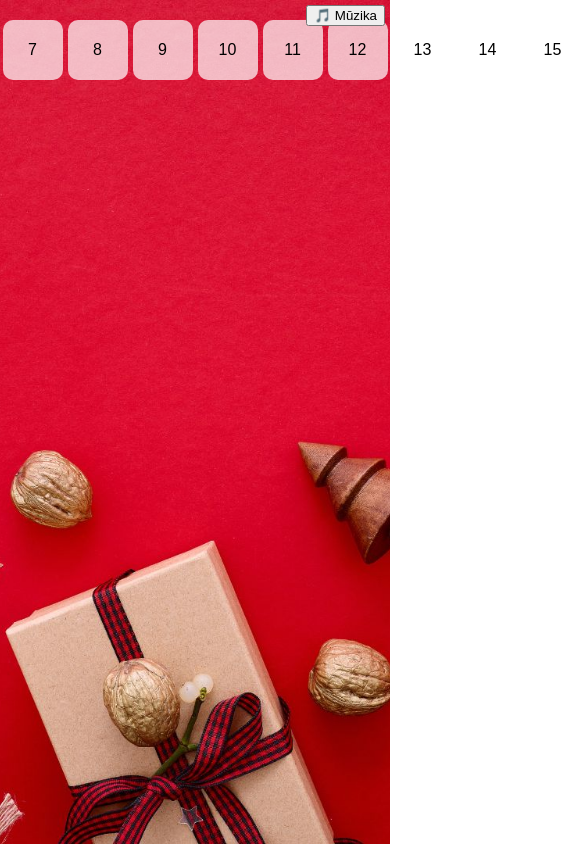
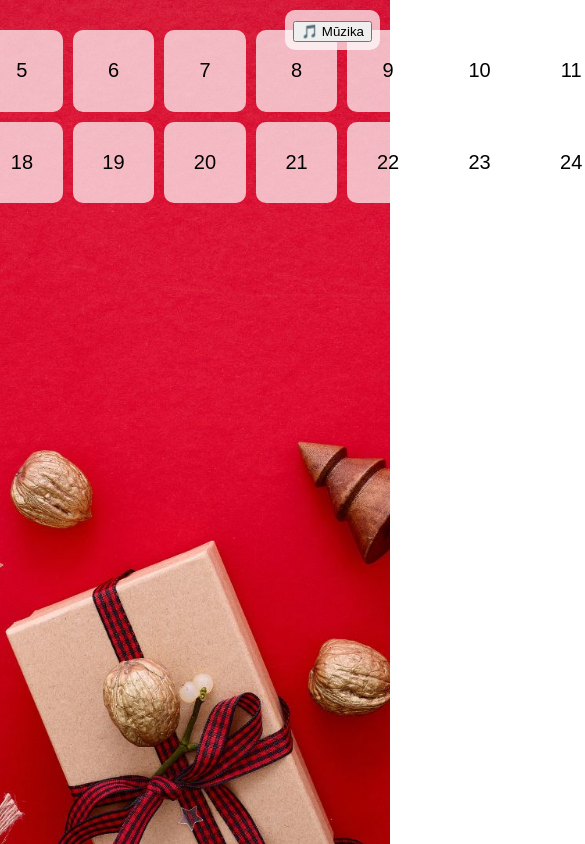
Before and after one commit to ruscins/K2024, a plain HTML site: page index.html in a window 390 px wide. Shown: the top 844 px of the page, 585 px wide, since content can reach past the window. Drawn offline with Linux system fonts and the light colour scheme.

Commit message:
Update styles.css

```diff
--- a/styles.css
+++ b/styles.css
@@ -1,9 +1,18 @@
-/* Responsīvs kalendāra dizains */
+/* Viewport un responsivitātes iestatījumi */
+html {
+    -webkit-text-size-adjust: 100%;
+    -ms-text-size-adjust: 100%;
+}
+
 body {
     margin: 0;
     padding: 0;
     font-family: 'Arial', sans-serif;
+    touch-action: manipulation; /* Novērš dubultklikšķa zoom */
 }
+
+/* Viewport meta tags - pievienojiet HTML failā */
+/* <meta name="viewport" content="width=device-width, initial-scale=1, maximum-scale=1, user-scalable=no"> */
 
 .background {
     background-image: url('background.jpg');
@@ -19,35 +28,47 @@ body {
 
 .calendar-grid {
     display: grid;
-    grid-template-columns: repeat(auto-fit, minmax(80px, 1fr));
-    gap: 10px;
+    grid-template-columns: repeat(auto-fit, minmax(100px, 1fr));
+    gap: 15px;
     width: 100%;
     max-width: 1200px;
+    padding: 10px;
 }
 
 .calendar-day {
     aspect-ratio: 1;
     background-color: rgba(255, 255, 255, 0.7);
-    border-radius: 10px;
+    border-radius: 15px;
     display: flex;
     align-items: center;
     justify-content: center;
-    font-size: 18px;
+    font-size: 24px;
     cursor: pointer;
     transition: all 0.3s ease;
-    min-height: 80px;
+    min-height: 100px;
+
+    /* Touch-friendly improvements */
+    -webkit-tap-highlight-color: transparent;
+    user-select: none;
+    -webkit-user-select: none;
+    touch-action: manipulation;
 }
 
-.calendar-day:hover {
-    transform: scale(1.05);
-    background-color: rgba(255, 255, 255, 0.9);
+.calendar-day:active {
+    transform: scale(0.95);
+    background-color: rgba(200, 200, 200, 0.7);
 }
 
 .music-control {
     position: fixed;
-    top: 10px;
-    right: 10px;
+    top: 20px;
+    right: 20px;
     z-index: 100;
+    font-size: 24px; /* Lielāks fonts */
+    background-color: rgba(255, 255, 255, 0.7);
+    padding: 10px;
+    border-radius: 10px;
+    cursor: pointer;
 }
 
 .popup-container {
@@ -56,16 +77,18 @@ body {
     left: 0;
     width: 100%;
     height: 100%;
-    background-color: rgba(0, 0, 0, 0.8);
+    background-color: rgba(0, 0, 0, 0.9);
     display: none;
     justify-content: center;
     align-items: center;
     z-index: 1000;
+    touch-action: none;
 }
 
 .popup-content {
     position: relative;
-    max-width: 90%;
+    width: 95%;
+    max-width: 95%;
     max-height: 90%;
     display: flex;
     flex-direction: column;
@@ -74,11 +97,13 @@ body {
 
 .close-popup {
     position: absolute;
-    top: -30px;
+    top: -40px;
     right: 0;
     color: white;
-    font-size: 30px;
+    font-size: 40px;
     cursor: pointer;
+    padding: 10px; /* Lielāka klikšķa zona */
+    z-index: 1001;
 }
 
 #popup-image {
@@ -90,18 +115,21 @@ body {
 /* Īpaši mazi ekrāni */
 @media (max-width: 480px) {
     .calendar-grid {
-        grid-template-columns: repeat(auto-fit, minmax(60px, 1fr));
-        gap: 5px;
+        grid-template-columns: repeat(auto-fit, minmax(80px, 1fr));
+        gap: 10px;
     }
 
     .calendar-day {
-        font-size: 16px;
-        min-height: 60px;
+        font-size: 20px;
+        min-height: 80px;
+        border-radius: 10px;
     }
 
     .music-control {
-        top: 5px;
-        right: 5px;
+        top: 10px;
+        right: 10px;
+        font-size: 20px;
+        padding: 8px;
     }
 }
 
@@ -112,7 +140,7 @@ body {
     }
 
     .calendar-day {
-        font-size: 20px;
+        font-size: 22px;
         min-height: 100px;
     }
 }
@@ -124,7 +152,7 @@ body {
     }
 
     .calendar-day {
-        font-size: 24px;
+        font-size: 26px;
         min-height: 120px;
     }
 }
```
